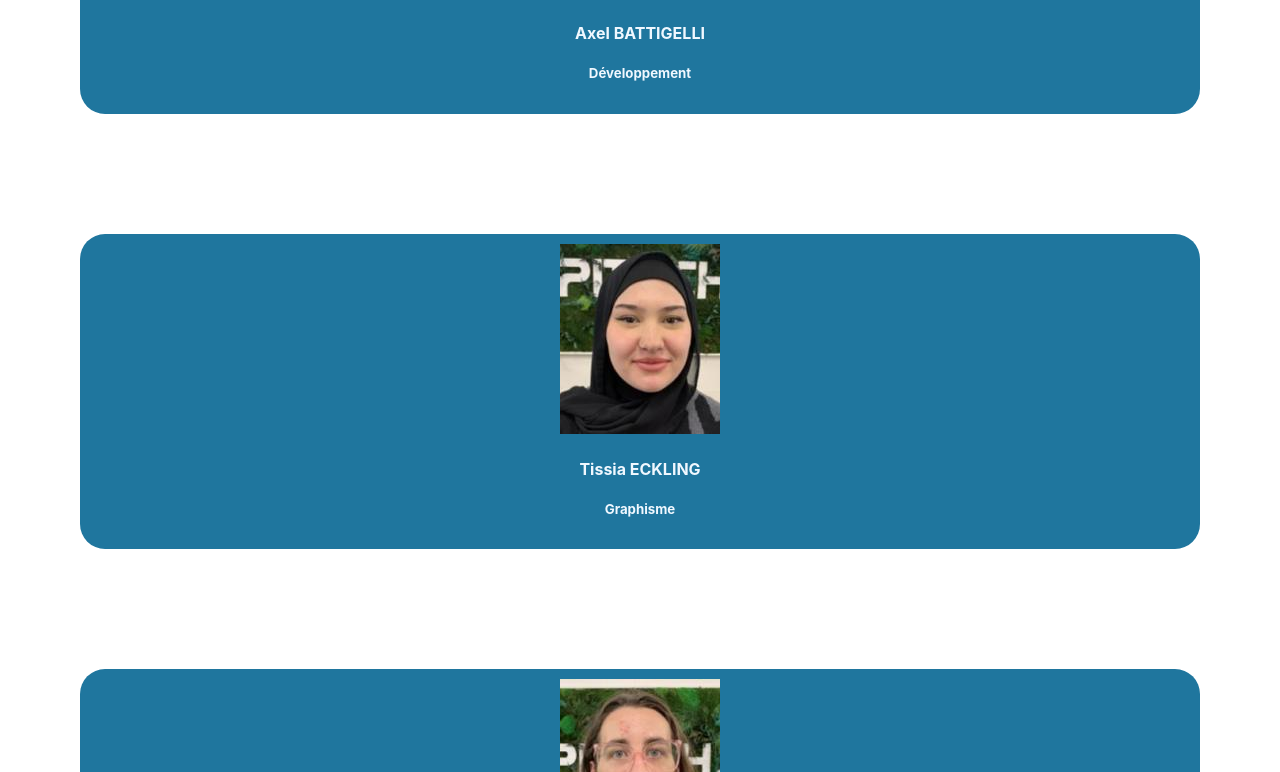
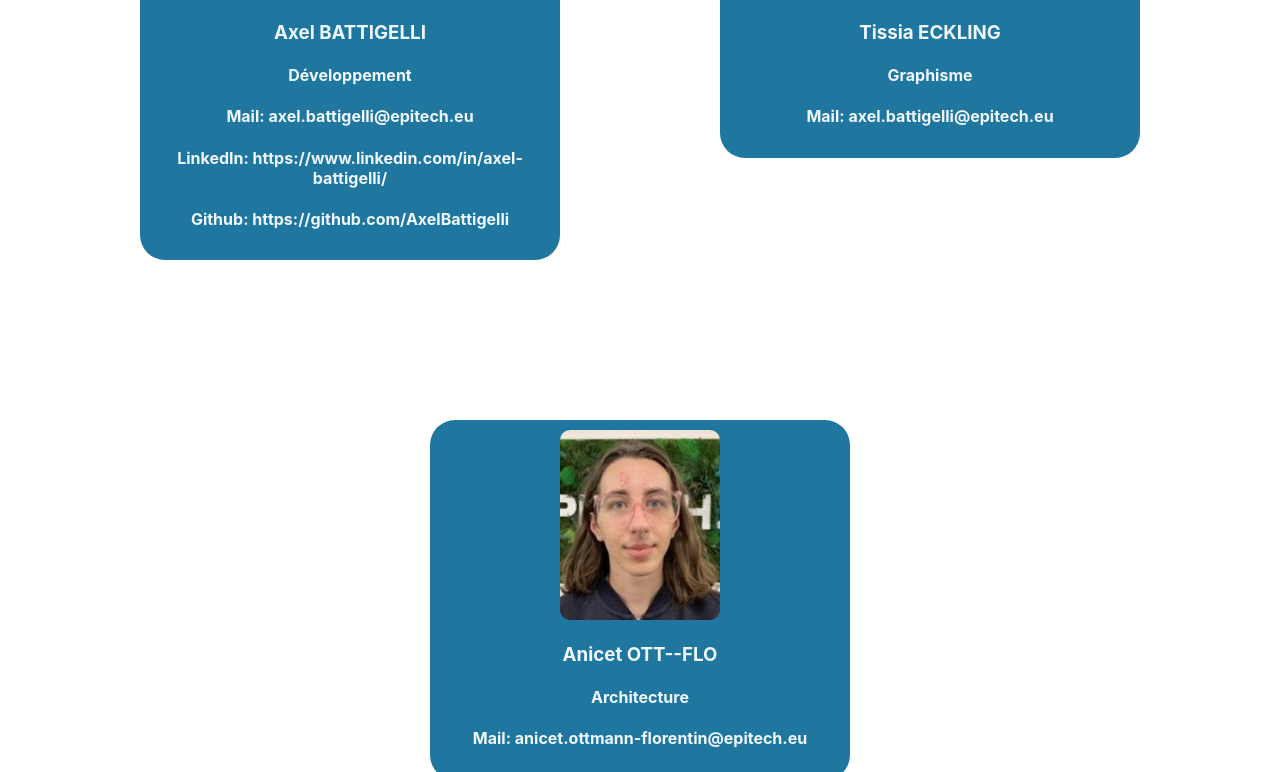
Before and after one commit to albertlarsan68/hiver-cigale.albertlarsan.fr, a React (Create React App) app: page /#/lequipe in a window 1280 px wide. Shown: the part 388-1160 px from the top of the page. Built offline with nearby package versions, Linux system fonts and the light colour scheme.

Commit message:
test version

```diff
--- a/src/pages/Contact.js
+++ b/src/pages/Contact.js
@@ -3,7 +3,7 @@ import React from 'react'
 function Contact() {
     return (
         <div className="Contact">
-            <p>Call me baby ;)</p>
+
         </div>
     );
 }
--- a/src/pages/Lequipe.js
+++ b/src/pages/Lequipe.js
@@ -31,25 +31,30 @@ function Lequipe() {
 
             <div className='box-dev'>
                 <div className='dev'>
-                    <img id='dev1' src={dev1} alt='dev1' />
-                    <h4>Axel BATTIGELLI</h4>
-                    <h5>Développement</h5>
+                    <img id='dev-img' src={dev1} alt='dev1' />
+                    <h3>Axel BATTIGELLI</h3>
+                    <h4>Développement</h4>
+                    <h4>Mail: axel.battigelli@epitech.eu</h4>
+                    <h4>LinkedIn: https://www.linkedin.com/in/axel-battigelli/</h4>
+                    <h4>Github: https://github.com/AxelBattigelli</h4>
                 </div>
             </div>
 
             <div className='box-dev'>
                 <div className='dev'>
-                    <img id='dev2' src={dev2} alt='dev2' />
-                    <h4>Tissia ECKLING</h4>
-                    <h5>Graphisme</h5>
+                    <img id='dev-img' src={dev2} alt='dev2' />
+                    <h3>Tissia ECKLING</h3>
+                    <h4>Graphisme</h4>
+                    <h4>Mail: axel.battigelli@epitech.eu</h4>
                 </div>
             </div>
 
             <div className='box-dev'>
                 <div className='dev'>
-                    <img id='dev3' src={dev3} alt='dev3' />
-                    <h4>Anicet OTT--FLO</h4>
-                    <h5>Architecture</h5>
+                    <img id='dev-img' src={dev3} alt='dev3' />
+                    <h3>Anicet OTT--FLO</h3>
+                    <h4>Architecture</h4>
+                    <h4>Mail: anicet.ottmann-florentin@epitech.eu</h4>
                 </div>
             </div>
         </div>
--- a/src/styles/Lequipe.css
+++ b/src/styles/Lequipe.css
@@ -1,6 +1,13 @@
+.Lequipe {
+    display: flex;
+    flex-wrap: wrap;
+    justify-content: center;
+}
+
 .box-dev {
     color: aliceblue;
     margin: 40px;
+    width: 500px;
     display: flow-root;
     justify-content: space-between;
     align-items: center;
@@ -15,3 +22,7 @@
     justify-content: space-between;
     align-items: center;
 }
+
+#dev-img {
+    border-radius: 10px;
+}
```
